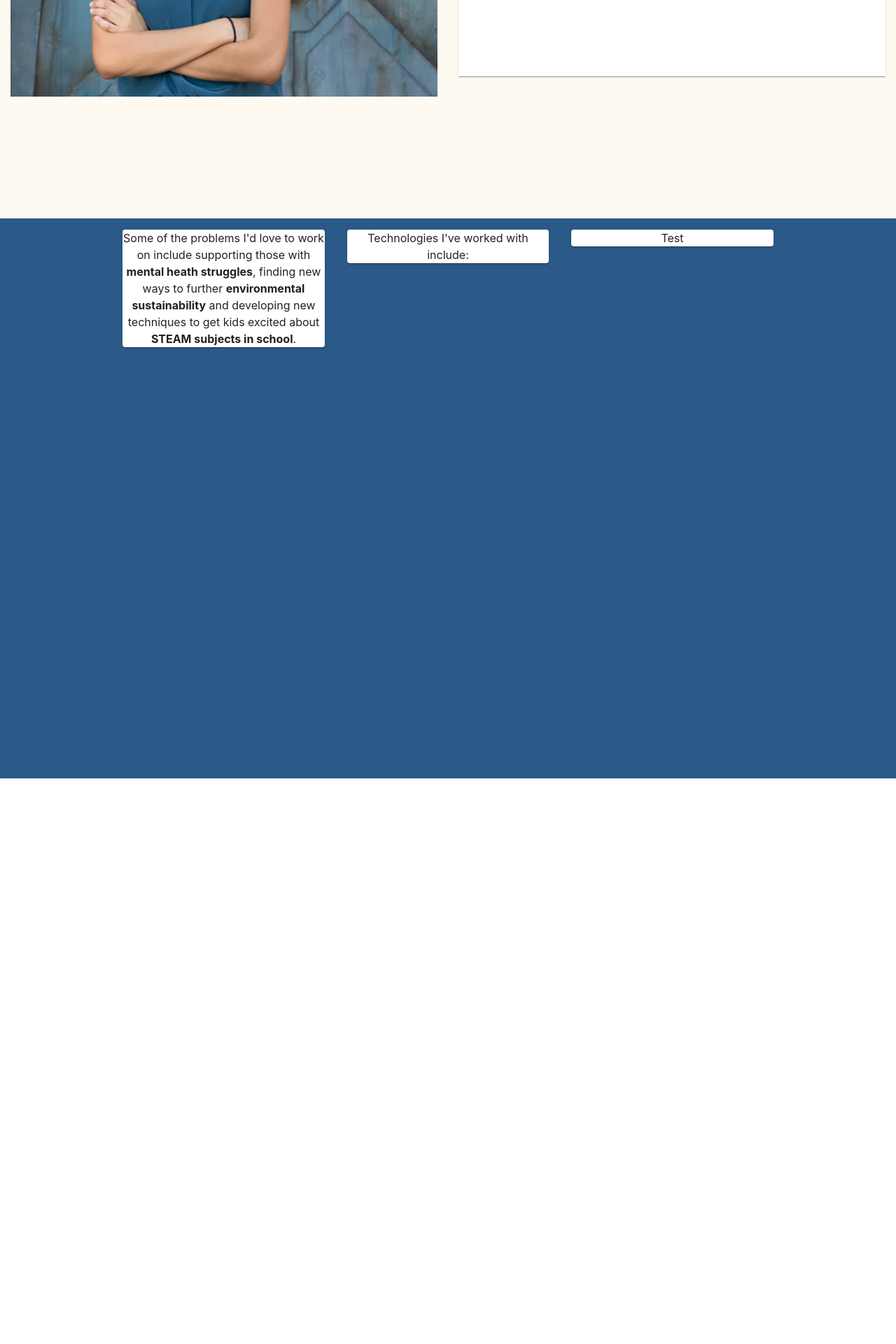
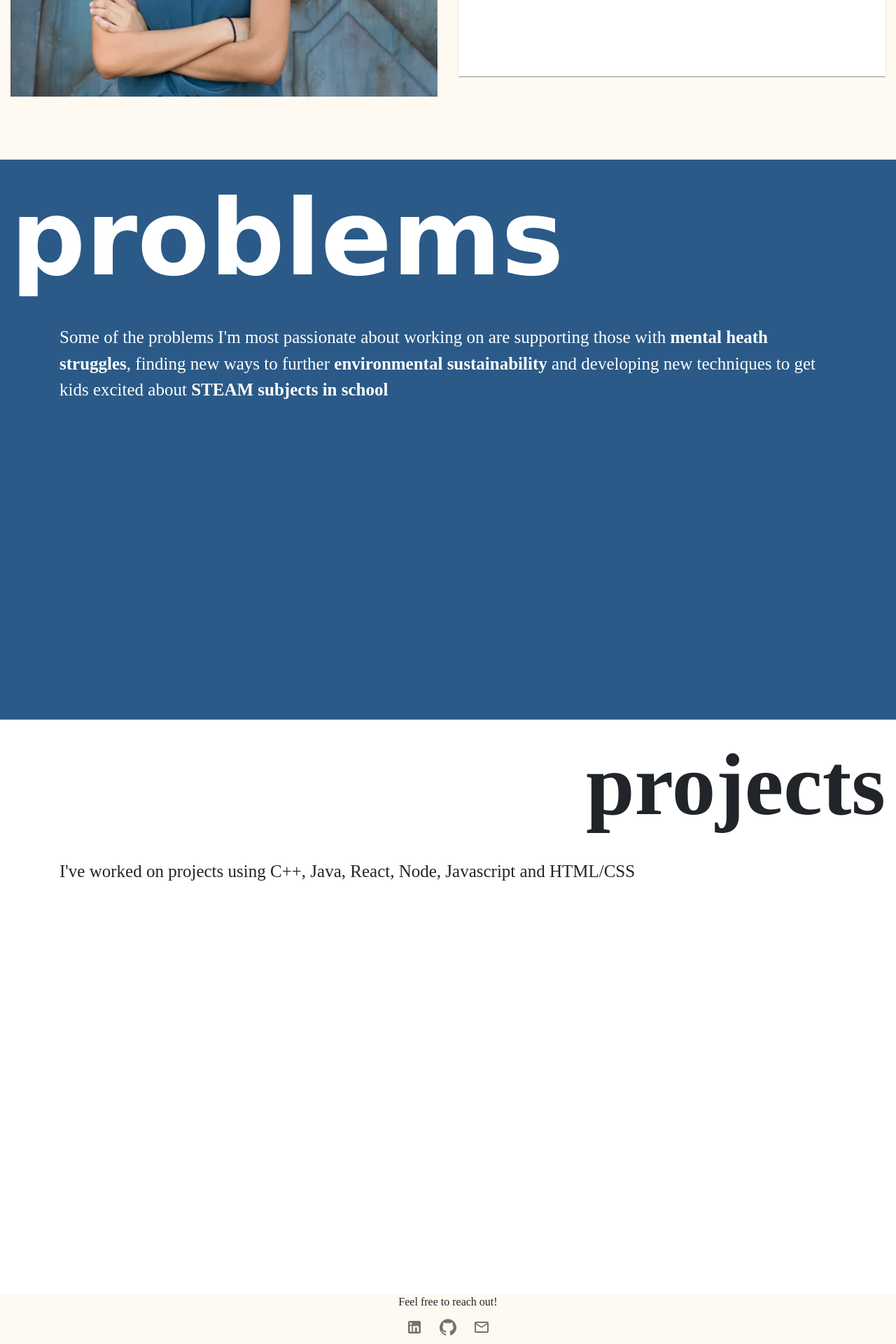
Before and after one commit to mikaelavanvooren/personal-site, a React (Create React App) app: page / in a window 1280 px wide. Shown: the part 472-2392 px from the top of the page at 70% size. Before the commit the page ends 1584 px from the top, so only its background shows below. Built offline with nearby package versions, Linux system fonts and the light colour scheme.

Commit message:
Fleshed Out Page

```diff
--- a/src/App.css
+++ b/src/App.css
@@ -1,5 +1,6 @@
 .App {
   text-align: center;
+  font-family: Oxygen;
 }
 
 .App-logo {
@@ -47,7 +48,7 @@
 
 #imgContainer {
   margin-left: 0;
-  height: 800px;
+  height: 700px;
   background-color: #FFFAF1;
 }
 
@@ -63,6 +64,7 @@
 
 #aboutText {
   font-family: Oxygen;
+  font-size: 20px;
   margin-right: 30px;
   margin-left: 30px;
   margin-top: 150px;
@@ -72,6 +74,42 @@
 #infoContainer {
   background-color: #2B5A88;
   height: 800px;
+  margin-right: 0px;
+  color: white;
+}
+
+#aboutMe {
+  font-family: Geneva;
+  font-weight: 800;
+  font-size: 150px;
+  text-align: left;
+}
+
+.aboutText {
+  margin-top: 10px;
+  text-align: left;
+  font-size: 25px;
+}
+
+#projectsContainer {
+  height: 800px;
+}
+
+#projects {
+  font-family: Bookman;
+  font-weight: 800;
+  font-size: 125px;
+  text-align: right;
+}
+
+#footer {
+  font-color: white;
+  background-color: #FFFAF1;
+  margin-top: 20px;
+}
+
+li {
+  text-align: left;
 }
 
 @keyframes App-logo-spin {
--- a/src/App.js
+++ b/src/App.js
@@ -15,7 +15,6 @@ import MailOutlineIcon from '@material-ui/icons/MailOutline';
 function App() {
   return (
     <div className="App">
-
   		<Container fluid id={"imgContainer"}>
   			<Row >
   				<Col>
@@ -24,7 +23,29 @@ function App() {
 					<Col>
 						<Card square id={"textBox"}>
 							<div id={"aboutText"}>Hi, my name is Mikaela Van Vooren. <br/> <br/>
-  								I believe software engineers create specialized tools to solve problems. I consider myself primarily a problem solver who uses software engineering as one of the many tools in my arsenal to get the job done. <br/><br/><br/>
+								I believe software engineers create specialized tools to solve problems. I consider myself primarily a problem solver who uses software engineering as one of the many tools in my arsenal to get the job done. <br/><br/>
+							</div>
+						</Card>
+					</Col>
+				</Row>
+			</Container>
+			<Container fluid id={"infoContainer"}>
+			  <div id={"aboutMe"}>problems</div>
+			  	<Container className="aboutText">
+					  <div>Some of the problems I'm most passionate about working on are supporting those with <b>mental heath struggles</b>, finding new ways to further <b>environmental sustainability</b> and developing new techniques to get kids excited about <b>STEAM subjects in school</b>
+			  		</div>
+			  	</Container>
+				</Container>
+				<Container fluid id={"projectsContainer"}>
+				  <div id={"projects"}>projects</div>
+				  	<Container className="aboutText">
+						  <div>I've worked on projects using C++, Java, React, Node, Javascript and HTML/CSS
+				  		</div>
+			  	</Container>
+			  </Container>
+
+				<Container fluid id={"footer"}>
+					<div>Feel free to reach out!<br/>
 					</div>
 					<IconButton aria-label="linkedin" href="http://linkedin.com/in/mikaelavanvooren/">
 						<LinkedInIcon />
@@ -35,29 +56,6 @@ function App() {
 					<IconButton aria-label="email" href={"mailto:mikaelavanvooren@gmail.com"}>
 						<MailOutlineIcon />
 					</IconButton>
-  							</Card>
-  						</Col>
-  					</Row>
-  				</Container>
-  				<Container fluid id={"infoContainer"}>
-
-			      <Grid container justify="center" spacing={4}>
-			        	<Grid item xs={3}>
-			        		<Paper>
-			  						<div>Some of the problems I'd love to work on include supporting those with <b>mental heath struggles</b>, finding new ways to further <b>environmental sustainability</b> and developing new techniques to get kids excited about <b>STEAM subjects in school</b>.</div>
-			  					</Paper>
-			  				</Grid>
-			  				<Grid item xs={3}>
-			        		<Paper>
-			  						<div>Technologies I've worked with include:</div>
-			  					</Paper>
-			  				</Grid>
-			  				<Grid item xs={3}>
-			        		<Paper>
-			  						<div>Test</div>
-			  					</Paper>
-			  				</Grid>
-							</Grid>
 				</Container>
     	</div>
   );
```
Lines whose indentation alone changed are shown as unchanged.
